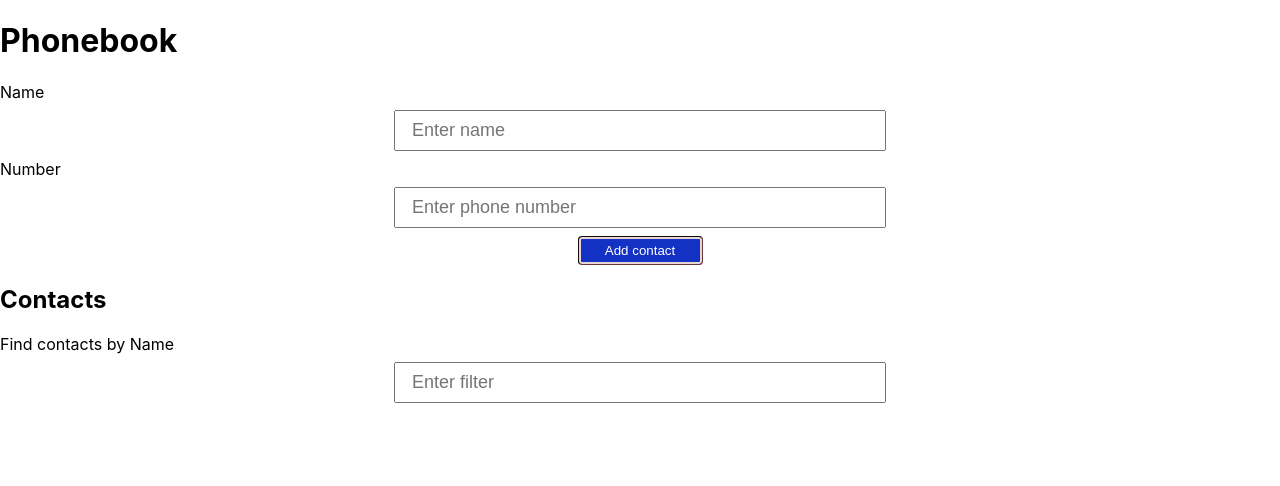
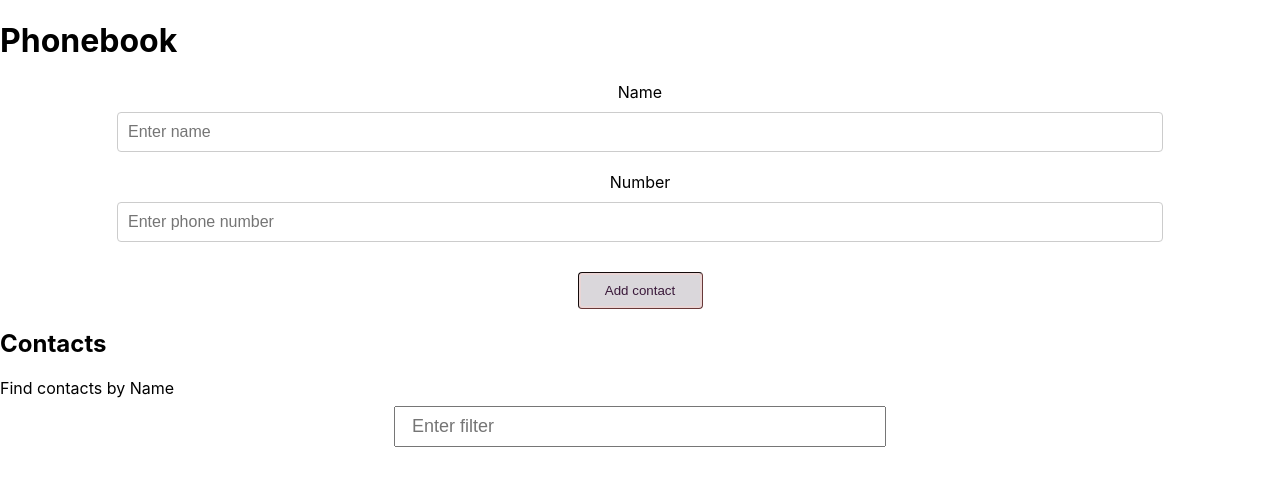
Before and after one commit to Reuelle/goit-react-hw-06-phonebook, a React (Create React App) app: page / in a window 1280 px wide. Shown: the top 486 px of the page. Built offline with nearby package versions, Linux system fonts and the light colour scheme.

Commit message:
Update ContactForm.module.css

```diff
--- a/src/components/ContactForm/ContactForm.module.css
+++ b/src/components/ContactForm/ContactForm.module.css
@@ -1,34 +1,41 @@
 .form {
   display: flex;
   flex-direction: column;
+  align-items: center; /* Center form elements */
+}
+
+.formLabel {
+  text-align: center;
+  margin-bottom: 10px;
+  font-size: 16px;
 }
 
 .formName,
 .formNumber {
-    display: flex;
-    flex-direction: column;
-    margin: 0.5rem auto;
-    align-items: center;
-    font-size: large;
-    text-align: left;
-    padding: 0.5rem 15rem 0.5rem 1rem;
+  display: block;
+  width: 80%;
+  margin-bottom: 20px;
+  padding: 10px;
+  font-size: 16px;
+  border: 1px solid #ccc;
+  border-radius: 4px;
 }
 
 .formBtn {
   width: 125px;
-    padding: 6px;
-    background: rgb(19, 49, 194);
-    color: white;
+  padding: 10px;
+  background: rgb(218, 215, 219);
+  color: rgb(58, 25, 58);
   border: inset 0.5px #683838;
   border-radius: 4px;
   cursor: pointer;
   transition: background-color 0.3s;
   box-shadow: inset 0 0 0 2px #e9d5d5;
-    margin: 0 auto;
-
+  margin-top: 10px; /* Add some space above the button */
+  text-align: center; /* Center the text inside the button */
 }
 
 .formBtn:hover {
-    background-color: rgba(34,91,148);
+  background-color: rgba(23, 26, 32, 1);
   cursor: pointer;
 }
```
Lines whose indentation alone changed are shown as unchanged.
